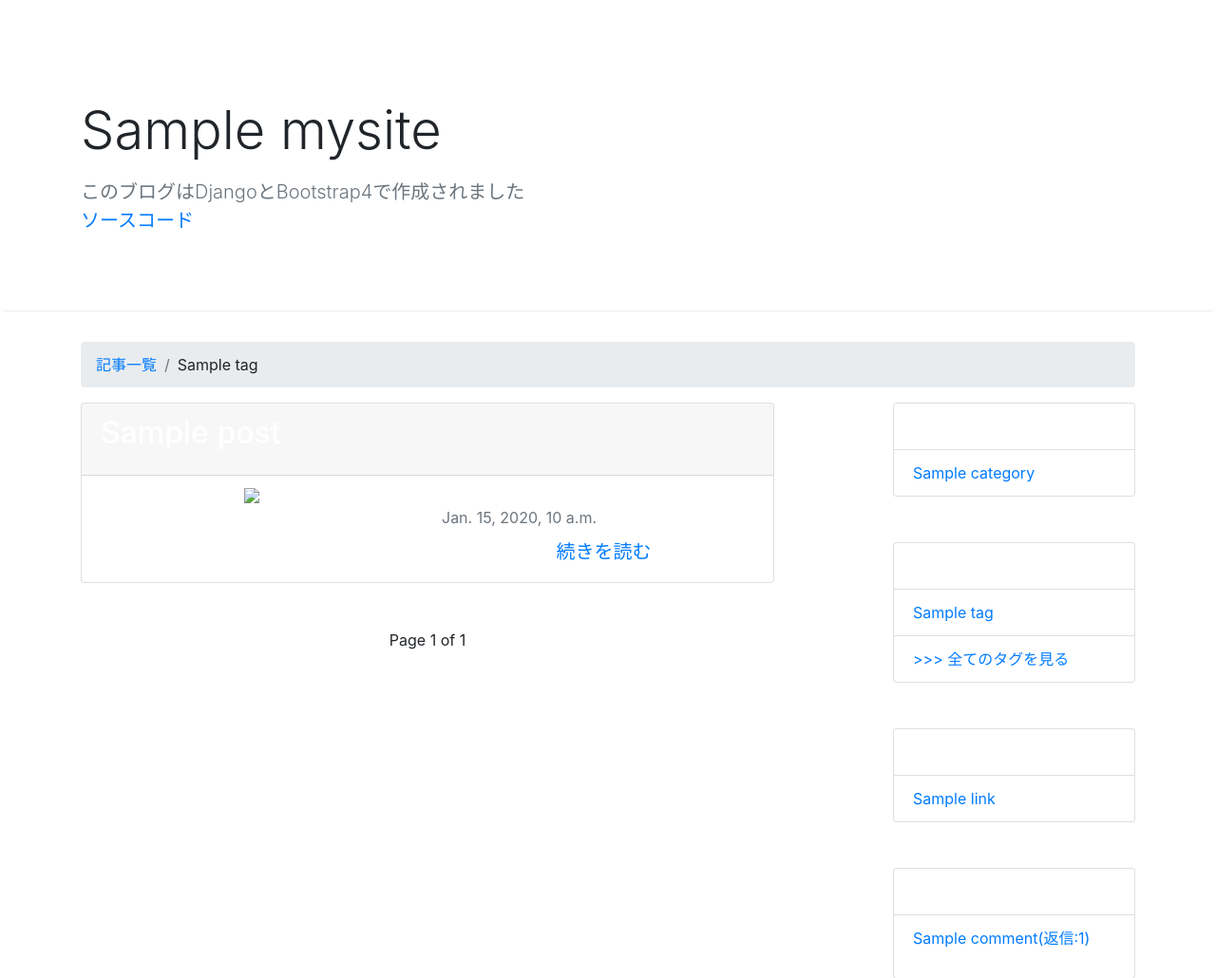
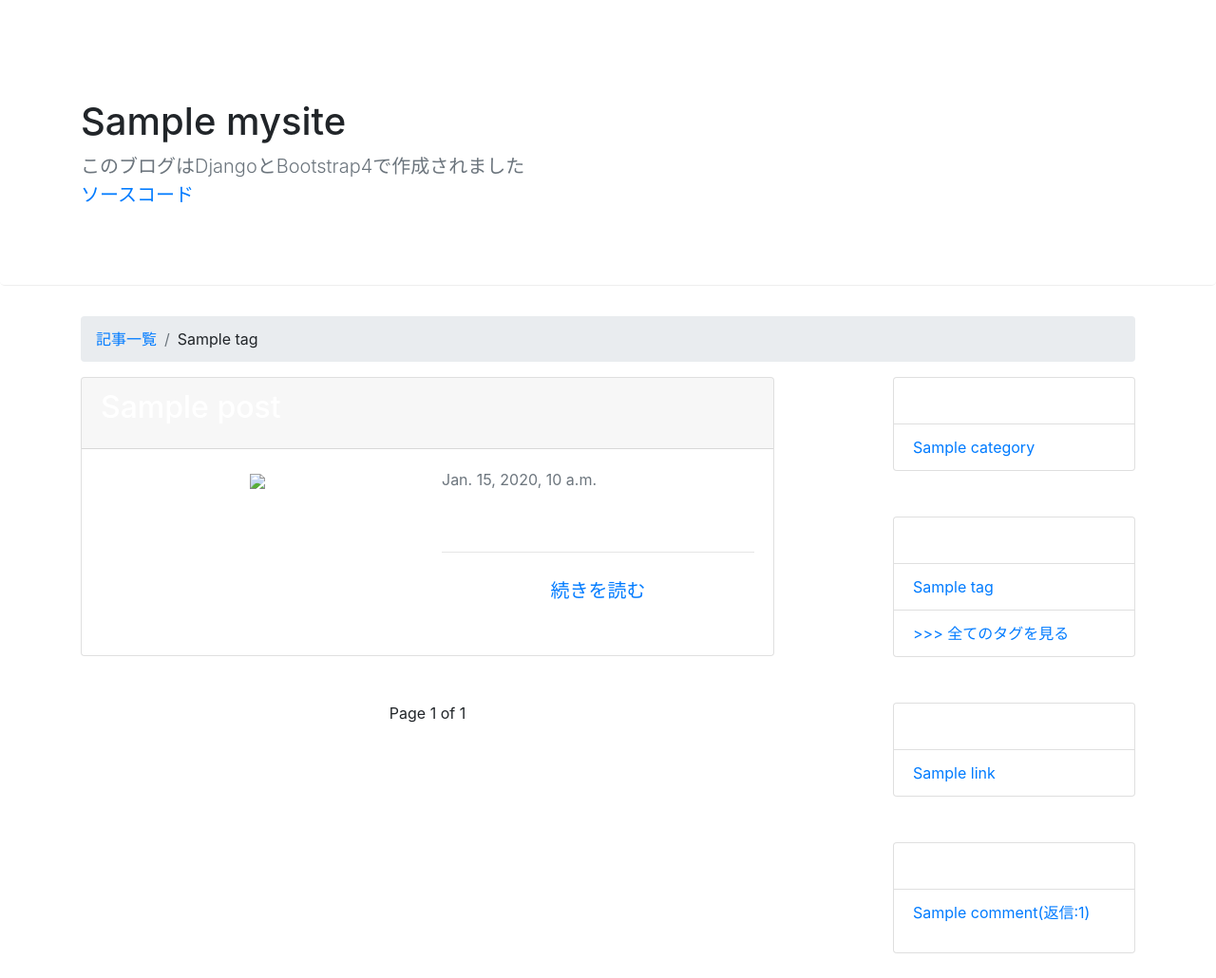
Before and after one commit to naritotakizawa/django-torina-blog, a Django app: template blog/templates/blog/post_list.html in a window 1280 px wide. Shown: the part 56-1086 px from the top of the page at 95% size. Run offline with Django 3.2, Linux system fonts and the light colour scheme; the template is opened without the code that fills it: most values are stand-ins (such as "Sample title", 1, 10 or a date in 2020); form fields are guessed from the names that the template uses; parts of the project's set-up code (start-up, migrations or seed data) failed here and were passed over; some libraries are stand-ins or nearby versions.

Commit message:
articleの下をh1タグに変更

```diff
--- a/blog/static/blog/css/base.css
+++ b/blog/static/blog/css/base.css
@@ -13,6 +13,9 @@
 	height: 64px;
 }
 
+h1.card-title {
+  font-size: 2rem;
+}
 
 .midasi1 {
     border-left: 10px solid rgb(197,219,238);
--- a/blog/templates/blog/base_site.html
+++ b/blog/templates/blog/base_site.html
@@ -47,7 +47,7 @@
 {% block header %}
 <header class="jumbotron">
   <div class="container">
-    <p class="display-4">{{ mysite.title }}</p>
+    <h1>{{ mysite.title }}</h1>
     <p class="lead text-muted">このブログはDjangoとBootstrap4で作成されました<br>
       <a href="https://github.com/naritotakizawa/django-torina-blog" target="_blank" rel="nofollow">ソースコード</a>
     </p>
--- a/blog/templates/blog/post_list.html
+++ b/blog/templates/blog/post_list.html
@@ -40,9 +40,9 @@
   {% for post in post_list %}
     <article class="mb-5 card">
       <div class="card-header bg-{{ mysite.color }}">
-        <h2 class="card-title text-white">{{ post.title }}</h2>
+        <h1 class="card-title text-white">{{ post.title }}</h1>
       </div>
-      <div class="card-block row p-2">
+      <div class="card-body row">
         <div class="col-xs-12 col-sm-6 text-center">
           {% if post.thumnail %}
             <a href="{{ post.thumnail.url }}" target="_blank" rel="nofollow"><img class="img-fluid" src="{{ post.thumnail.url }}"></a>
@@ -50,26 +50,31 @@
             <img class="img-fluid" src="{% static 'blog/img/noimage.png' %}">
           {% endif %}
         </div>
+
         <div class="col-xs-12 col-sm-6">
+          <span class="text-muted">{{ post.created_at }}</span>
+          <span class="badge badge-{{ mysite.color }} badge-pill text-white">{% by_the_time post.created_at %}</span>
+          <br>
+
           <span class="badge badge-{{ mysite.color }}">
             <a class="text-white" href="{% url 'blog:category' post.category.name %}">{{ post.category.name }}</a>
           </span>
+          <br>
 
           {% for tag in post.tag.all %}
             <span class="badge badge-{{ mysite.color }}">
               <a class="text-white" href="{% url 'blog:tag' tag.name %}">{{ tag.name }}</a>
             </span>
           {% endfor %}
-          <span class="badge badge-{{ mysite.color }} badge-pill text-white">{% by_the_time post.created_at %}</span>
+          <hr>
+
+          <a class="btn btn-outline-{{ mysite.color }} btn-lg btn-block" href="{% url 'blog:detail' post.pk %}">続きを読む</a>
           <br>
-          <span class="text-muted">{{ post.created_at }}</span>
 
           {% if user.is_authenticated %}
-            <p>
-              <a href="{% url 'admin:blog_post_change' post.pk %}">管理画面へ</a>
-            </p>
+            <a href="{% url 'admin:blog_post_change' post.pk %}">管理画面へ</a>
           {% endif %}
-          <a class="btn btn-outline-{{ mysite.color }} btn-lg btn-block" href="{% url 'blog:detail' post.pk %}">続きを読む</a>
+
         </div>
       </div>
     </article>
```
Also changed, not shown: blog/templates/blog/post_detail.html (+9 -8 lines).
